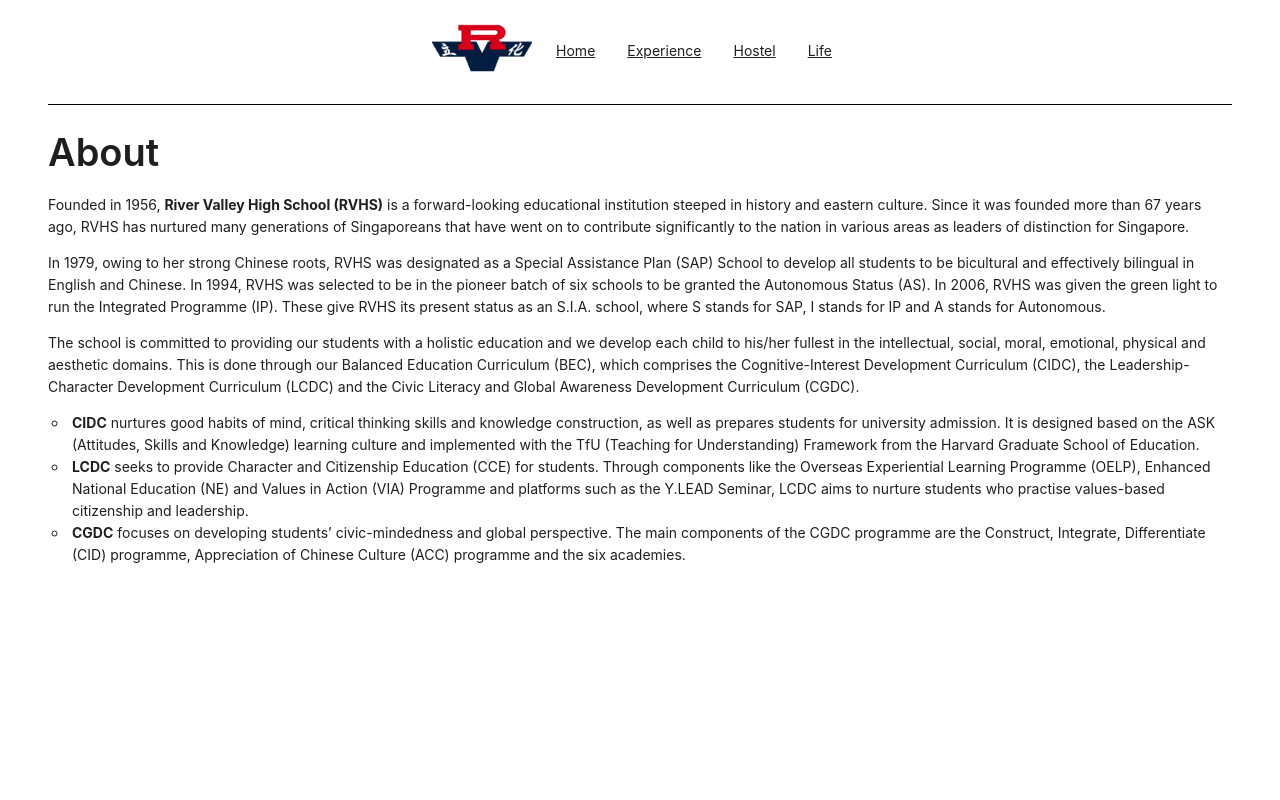
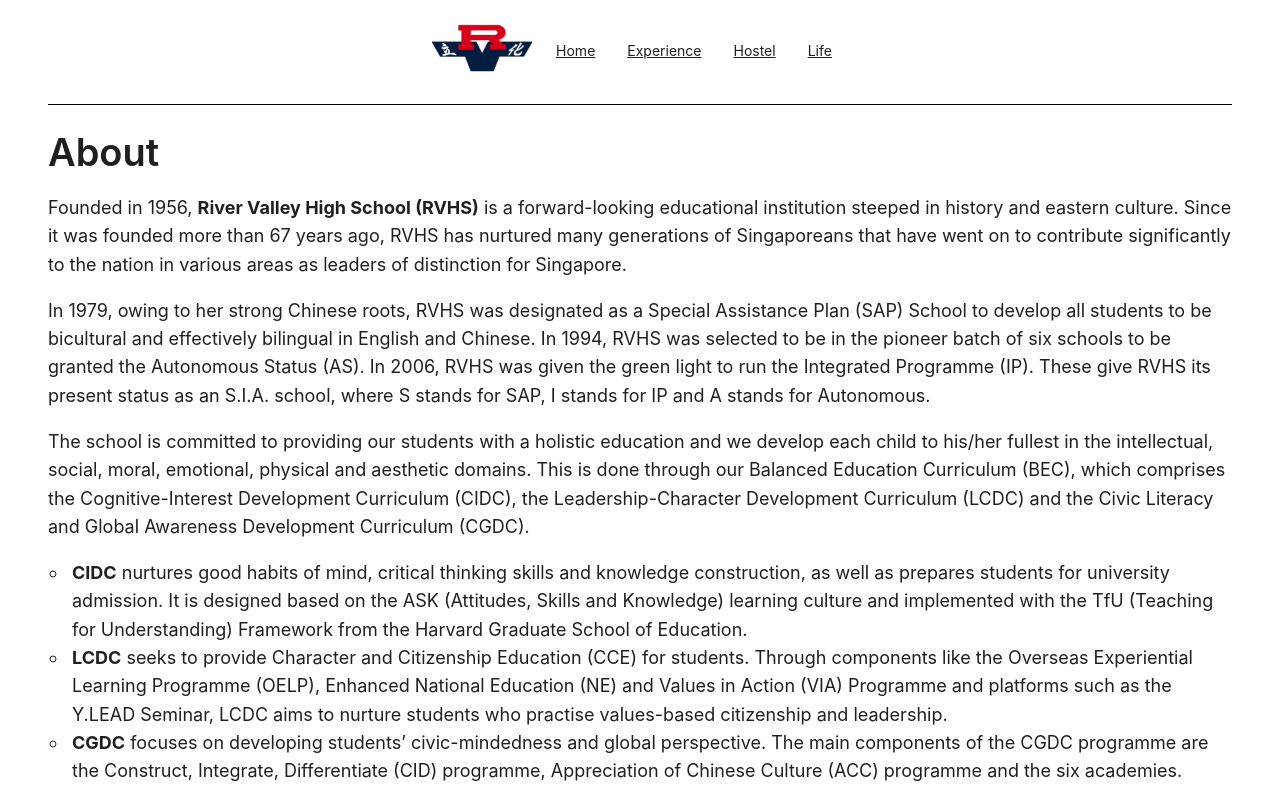
Before and after one commit to damiancxliew/rvscholar-website, a React (Vite) app in the folder client/: page / in a window 1280 px wide. Shown: the top 800 px of the page. Built offline with nearby package versions, Linux system fonts and the light colour scheme; no server answers; the HTML template or start-up script is replaced by a standard one.

Commit message:
Changes to be committed: 	modified:   client/index.html 	modified:   client/package-lock.json 	modified:   client/package.json 	modified:   client/src/components/Hostel.tsx 	modified:   client/src/components/Intro.tsx

```diff
--- a/client/index.html
+++ b/client/index.html
@@ -4,7 +4,7 @@
     <meta charset="UTF-8" />
     <link rel="icon" type="image/svg+xml" href="/vite.svg" />
     <meta name="viewport" content="width=device-width, initial-scale=1.0" />
-    <title>Vite + React + TS</title>
+    <title>RV Scholar</title>
   </head>
   <body>
     <div id="root"></div>
--- a/client/package.json
+++ b/client/package.json
@@ -9,6 +9,7 @@
     "preview": "vite preview"
   },
   "dependencies": {
+    "@ant-design/icons": "^5.3.1",
     "@types/react-router-dom": "^5.3.3",
     "antd": "^5.15.2",
     "axios": "^1.6.7",
--- a/client/src/components/Hostel.tsx
+++ b/client/src/components/Hostel.tsx
@@ -24,7 +24,9 @@
       and the opportunity to study together.{" "}
     </Paragraph>
     <div>
-      <Title className="carousel" level={3}>Memories we share</Title>
+      <Title className="carousel" level={3}>
+        Memories we share
+      </Title>
       <Carousel autoplay style={{ padding: "20px" }}>
         <div>
           <h3 style={contentStyle}>
--- a/client/src/components/Intro.tsx
+++ b/client/src/components/Intro.tsx
@@ -6,6 +6,8 @@
 const { Title } = Typography;
 const { Paragraph } = Typography;
 
+const style = {fontSize: 18}
+
 const Intro: React.FC = () => {
   let videosrc = "https://youtu.be/fEgK_66Iwgk";
   return (
@@ -13,7 +15,7 @@
       <Divider style={{ background: "#000" }}></Divider>
 
       <Title>About</Title>
-      <Paragraph>
+      <Paragraph style={style}>
         Founded in 1956, <b>River Valley High School (RVHS)</b> is a
         forward-looking educational institution steeped in history and eastern
         culture. Since it was founded more than 67 years ago, RVHS has nurtured
@@ -21,7 +23,7 @@
         significantly to the nation in various areas as leaders of distinction
         for Singapore.
       </Paragraph>
-      <Paragraph>
+      <Paragraph style={style}>
         In 1979, owing to her strong Chinese roots, RVHS was designated as a
         Special Assistance Plan (SAP) School to develop all students to be
         bicultural and effectively bilingual in English and Chinese. In 1994,
@@ -31,7 +33,7 @@
         status as an S.I.A. school, where S stands for SAP, I stands for IP and
         A stands for Autonomous.
       </Paragraph>
-      <Paragraph>
+      <Paragraph style={style}>
         The school is committed to providing our students with a holistic
         education and we develop each child to his/her fullest in the
         intellectual, social, moral, emotional, physical and aesthetic domains.
@@ -40,7 +42,7 @@
         Leadership-Character Development Curriculum (LCDC) and the Civic
         Literacy and Global Awareness Development Curriculum (CGDC).
       </Paragraph>
-      <Paragraph>
+      <Paragraph style={style}>
         <ul>
           <li>
             <b>CIDC</b> nurtures good habits of mind, critical thinking skills
```
Also changed, not shown: 1 other file (tests, documents, lock files or other folders).
